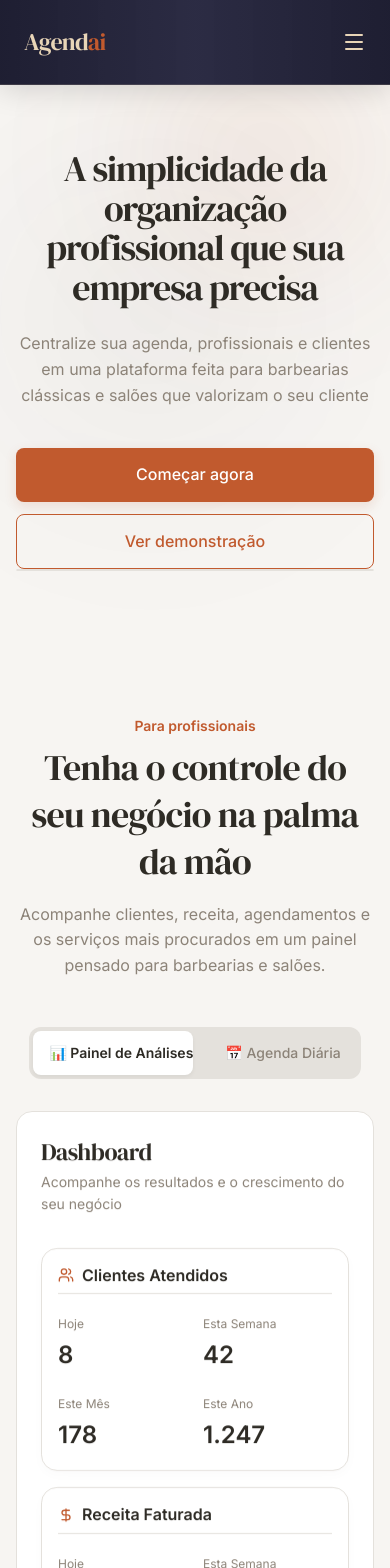
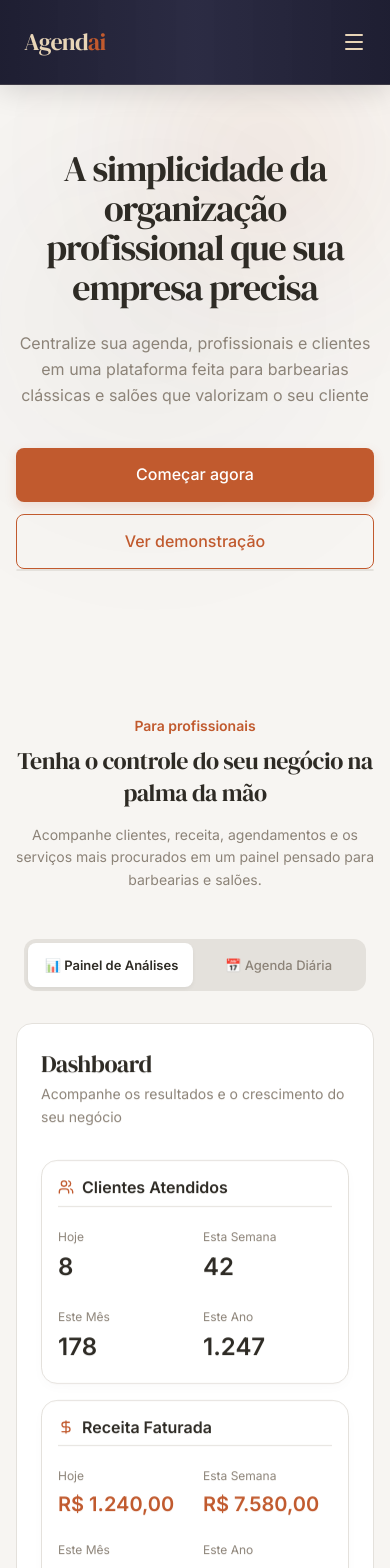
Before and after one commit to devgtech01/agendai, a Next.js app: page / in a window 390 px wide. Shown: the top 1568 px of the page. Built offline with nearby package versions, Linux system fonts and the light colour scheme; grey boxes are pictures that could not be loaded.

Commit message:
fix-mobile-header-tabs-and-headings

```diff
--- a/src/app/page.tsx
+++ b/src/app/page.tsx
@@ -357,16 +357,16 @@ export default function Home() {
       <section className="relative mx-auto max-w-7xl px-4 py-20 reveal-on-scroll" id="demo">
         <div className="mb-12 text-center">
           <p className="text-sm font-semibold text-accent tracking-wider uppercase">Para profissionais</p>
-          <h2 className="font-display mt-2 text-4xl text-foreground md:text-5xl" style={{ letterSpacing: "-0.02em" }}>
+          <h2 className="font-display mt-2 text-2xl sm:text-3xl md:text-5xl text-foreground" style={{ letterSpacing: "-0.02em" }}>
             Tenha o controle do seu negócio na palma da mão
           </h2>
-          <p className="mx-auto mt-4 max-w-2xl text-muted-foreground">
+          <p className="mx-auto mt-4 max-w-2xl text-muted-foreground text-sm sm:text-base">
             Acompanhe clientes, receita, agendamentos e os serviços mais procurados em um painel pensado para barbearias e salões.
           </p>
         </div>
 
-        <div className="mx-auto max-w-6xl mb-8 flex justify-center">
-          <div style={{ position: 'relative', display: 'inline-flex', padding: '4px', background: 'var(--color-border)', borderRadius: 'var(--radius-lg)' }}>
+        <div className="mx-auto max-w-md mb-8 flex justify-center px-2">
+          <div style={{ position: 'relative', display: 'flex', width: '100%', maxWidth: '380px', padding: '4px', background: 'var(--color-border)', borderRadius: 'var(--radius-lg)' }}>
             {/* Sliding tab background indicator */}
             <div
               style={{
@@ -385,14 +385,18 @@ export default function Home() {
             <button
               onClick={() => setActiveDemoTab('dashboard')}
               style={{
+                flex: 1,
+                display: 'flex',
+                alignItems: 'center',
+                justifyContent: 'center',
                 position: 'relative',
                 zIndex: 1,
-                padding: '8px 16px',
+                padding: '8px 12px',
                 border: 'none',
                 background: 'transparent',
                 color: activeDemoTab === 'dashboard' ? 'var(--color-text)' : 'var(--color-muted)',
                 fontWeight: activeDemoTab === 'dashboard' ? 600 : 500,
-                fontSize: '14px',
+                fontSize: '13px',
                 borderRadius: 'var(--radius-md)',
                 cursor: 'pointer',
                 transition: 'color 0.25s ease',
@@ -403,14 +407,18 @@ export default function Home() {
             <button
               onClick={() => setActiveDemoTab('agenda')}
               style={{
+                flex: 1,
+                display: 'flex',
+                alignItems: 'center',
+                justifyContent: 'center',
                 position: 'relative',
                 zIndex: 1,
-                padding: '8px 16px',
+                padding: '8px 12px',
                 border: 'none',
                 background: 'transparent',
                 color: activeDemoTab === 'agenda' ? 'var(--color-text)' : 'var(--color-muted)',
                 fontWeight: activeDemoTab === 'agenda' ? 600 : 500,
-                fontSize: '14px',
+                fontSize: '13px',
                 borderRadius: 'var(--radius-md)',
                 cursor: 'pointer',
                 transition: 'color 0.25s ease',
@@ -883,10 +891,10 @@ export default function Home() {
       <section className="relative mx-auto max-w-7xl px-4 py-20 reveal-on-scroll" id="booking-demo">
         <div className="mb-12 text-center">
           <p className="text-sm font-semibold text-accent tracking-wider uppercase">Demonstração</p>
-          <h2 className="font-display mt-2 text-4xl text-foreground md:text-5xl" style={{ letterSpacing: "-0.02em" }}>
+          <h2 className="font-display mt-2 text-2xl sm:text-3xl md:text-5xl text-foreground" style={{ letterSpacing: "-0.02em" }}>
             Agendar em três toques
           </h2>
-          <p className="mx-auto mt-4 max-w-xl text-muted-foreground">
+          <p className="mx-auto mt-4 max-w-xl text-muted-foreground text-sm sm:text-base">
             Uma experiência fluida, sem fricção e extremamente veloz — pensada para o seu cliente final.
           </p>
         </div>
@@ -1189,7 +1197,7 @@ export default function Home() {
         <div className="mb-8 flex flex-col sm:flex-row items-start sm:items-center justify-between gap-4">
           <div>
             <p className="text-sm font-medium text-accent">Parceiros</p>
-            <h2 className="font-display mt-2 text-4xl text-foreground" style={{ letterSpacing: "-0.02em" }}>
+            <h2 className="font-display mt-2 text-2xl sm:text-3xl md:text-4xl text-foreground" style={{ letterSpacing: "-0.02em" }}>
               Alguns de nossos parceiros
             </h2>
             <p className="max-w-md mt-1 text-muted-foreground text-sm">
```
Also changed, not shown: src/app/catalog/[establishmentId]/page.tsx (+9 -8 lines).
